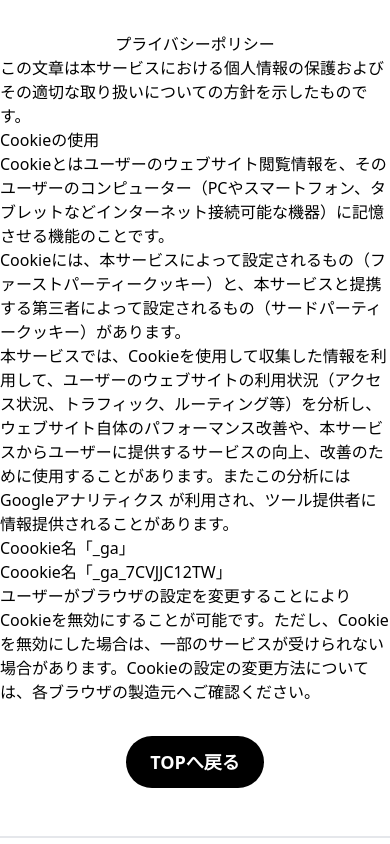
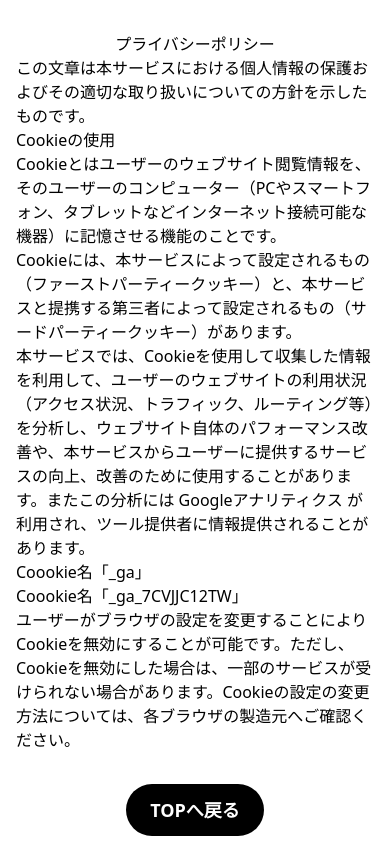
Before and after one commit to coffee-r/bingo-time-simulator, a Nuxt app: page /privacy in a window 390 px wide. Shown: the top 844 px of the page. Built offline with nearby package versions, Linux system fonts and the light colour scheme; what @tailwindcss/typography would draw is missing.

Commit message:
プライバシーポリシーの幅調整

```diff
--- a/pages/privacy.vue
+++ b/pages/privacy.vue
@@ -4,7 +4,7 @@
     <main class="pt-8">
 
         <!-- プライバシーポリシー -->
-        <article class="prose prose-sm sm:prose-base lg:prose-base max-w-3xl mx-auto">
+        <article class="prose prose-sm sm:prose-base lg:prose-base max-w-3xl mx-auto px-4 lg:px-0">
 
             <h1 class="text-center">プライバシーポリシー</h1>
             <p>
```
